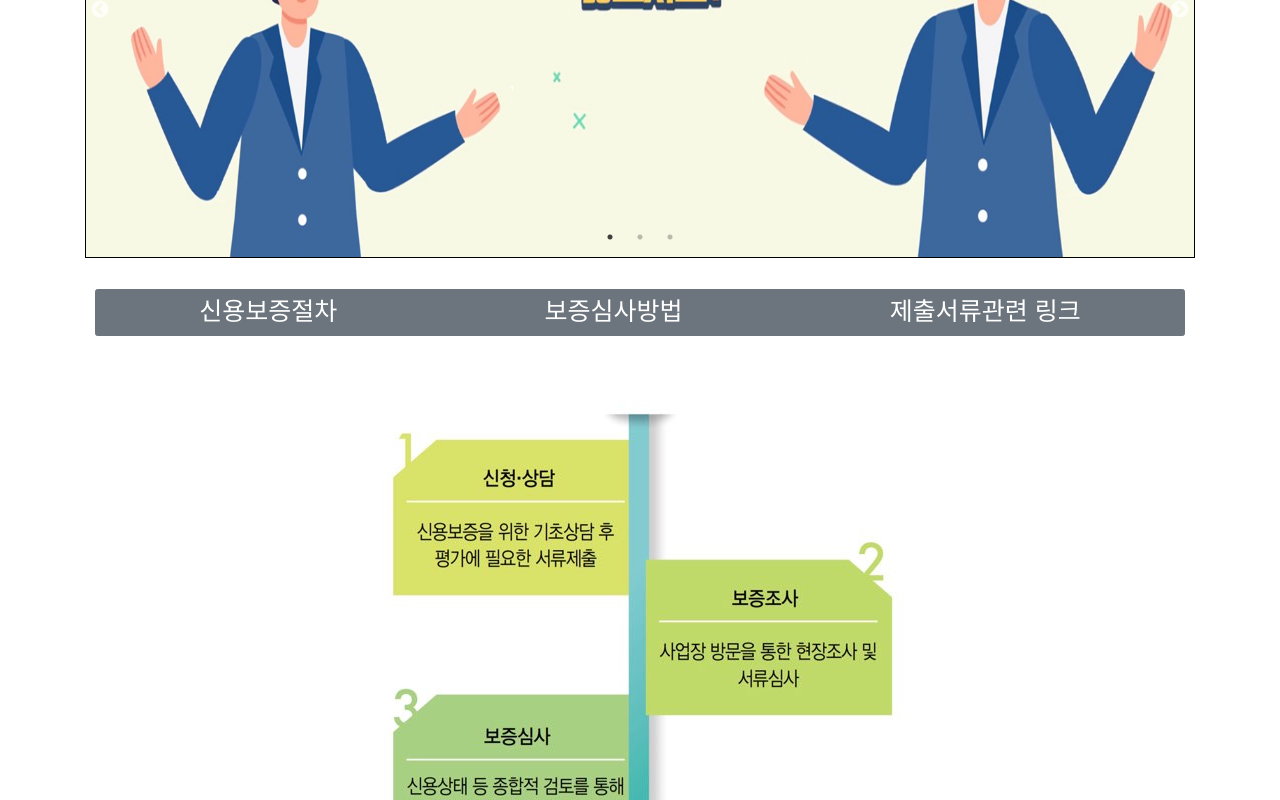
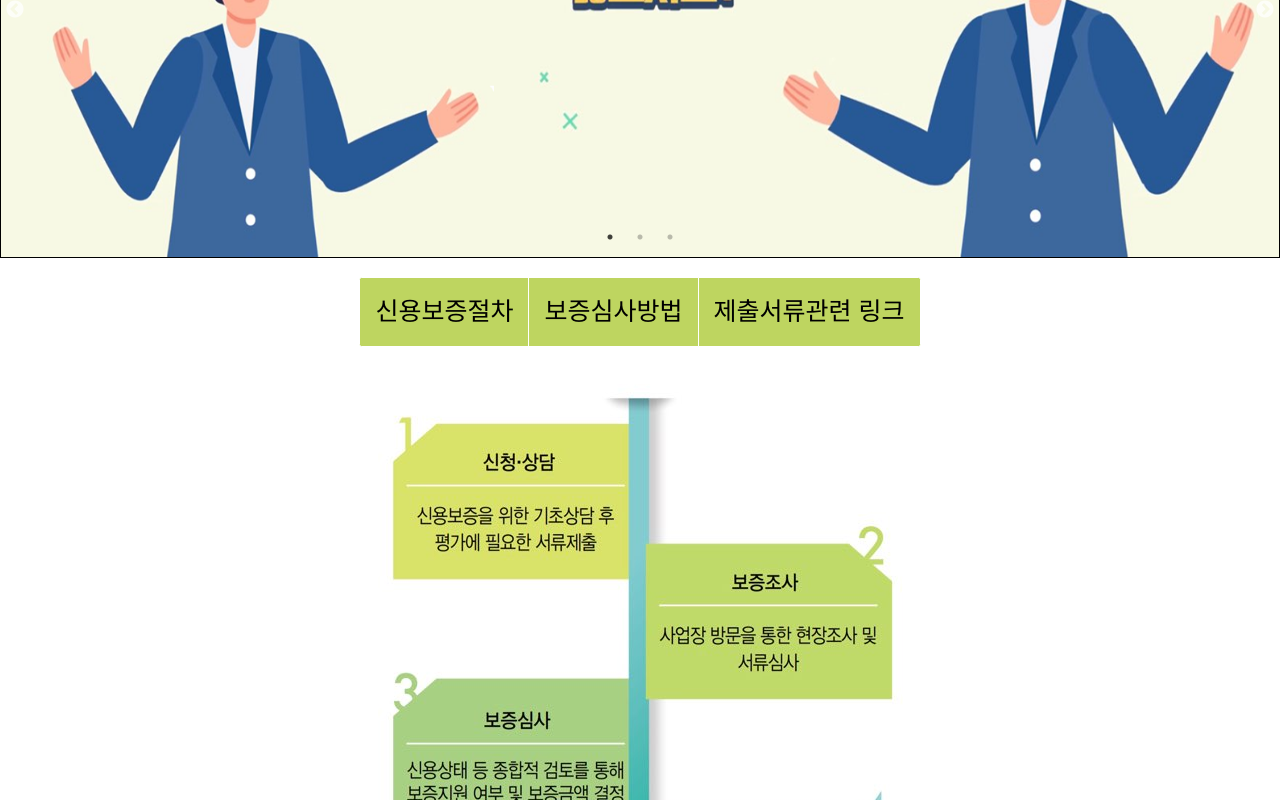
Before and after one commit to cohim/cosohim-hackathon, a React (Create React App) app: page /process in a window 1280 px wide. Shown: the part 304-1104 px from the top of the page. Built offline with nearby package versions, Linux system fonts and the light colour scheme.

Commit message:
process css

```diff
--- a/src/components/ProcessComponent/index.js
+++ b/src/components/ProcessComponent/index.js
@@ -8,12 +8,12 @@ import process2 from '../../assets/images/process2.jpg'
 
 const ProcessComponent = () => {
     return (
-        <>
-        <div>
-            <ButtonGroup aria-label="Basic example">
-                <Button variant="secondary" href="#process1">신용보증절차</Button>
-                <Button variant="secondary" href="#process2">보증심사방법</Button>
-                <Button variant="secondary" href="https://www.hometax.go.kr/">제출서류관련 링크</Button>
+        <div className="ProcessComponent_container">
+        <div className="btn-group">
+            <ButtonGroup aria-label="Basic example" style={{fontSize:"2.5rem", padding:"15px"}}>
+                <Button class ="processbtn" variant="secondary" href="#process1" style={{color: "#000000", fontSize:"2.5rem", padding:"15px",border:"1.5px solid white ", background:"#bed560"}}>신용보증절차</Button>
+                <Button class ="processbtn" variant="secondary" href="#process2" style={{color: "#000000",fontSize:"2.5rem", padding:"15px",border:"1.5px solid white", background:"#bed560"}}>보증심사방법</Button>
+                <Button class ="processbtn" variant="secondary" href="https://www.hometax.go.kr/" style={{color: "#000000",fontSize:"2.5rem", padding:"15px",border:"1.5px solid white", background:"#bed560"}}>제출서류관련 링크</Button>
             </ButtonGroup>
         </div>
         <div className="process_article">
@@ -21,7 +21,7 @@ const ProcessComponent = () => {
                     <br /><img src={process1} id="process1" alt="process1_jpg"/> <br />
                     <br /><img src={process2} id="process2" alt="process2_jpg"/>
         </div>
-        </>
+        </div>
     )
 }
 
--- a/src/layout/Layout.js
+++ b/src/layout/Layout.js
@@ -8,8 +8,8 @@ const Layout = ({children}) => {
     return (
         <div className="layout">
             <Header />
+                <MainBanner />
             <Container>
-                <MainBanner />
                 {children}
             </Container>
             {/* <Footer /> */}
--- a/src/style/foundation.css
+++ b/src/style/foundation.css
@@ -1,7 +1,8 @@
 /* foundation css */
 
 .foundation_article_name{
-    background-color: orange;
+    background-color: #bed560 ;
+    color: black;
     font-size: 3em;
     font-weight: bold;
     text-align: center;
@@ -9,7 +10,7 @@
     line-height: 3em;
 }
 .ceo_article_name{
-    background-color: orange;
+    background-color: #bed560 ;
     font-size: 3em;
     font-weight: bold;
     text-align: center;
--- a/src/style/process.css
+++ b/src/style/process.css
@@ -2,33 +2,10 @@
 
 /* 버튼 크게 만들려고 css만듦  */
 
-#root > div > div.container > div:nth-child(2) > div > div:nth-child(1) > div{
-    padding: 10px;
-    display:flex;
-    height: 100px;
-    justify-content:center;
-    align-items:center;
-    font-size: 25px;
+.ProcessComponent_container{
+    text-align: center;
+    font-size:1.5rem;
 }
-#root > div > div.container > div:nth-child(2) > div > div.process_article{
-    display: block;
-    text-align: center;
-    justify-content:center;
-    align-items:center;
-    font-size: 25px;
-    font-style: bold;
+.btn-group{
+    color: black;
 }
-/*
-#root > div > div.container > div:nth-child(2) > div > div:nth-child(1) > div{
-    font-size: 2em;
-} */
-
-#root > div > div.container > div:nth-child(2) > div > div:nth-child(1) > div > a:nth-child(1){
-    font-size: 1em;
-}
-#root > div > div.container > div:nth-child(2) > div > div:nth-child(1) > div > a:nth-child(2){
-    font-size: 1em;
-}
-#root > div > div.container > div:nth-child(2) > div > div:nth-child(1) > div > a:nth-child(3){
-    font-size: 1em;
-}
--- a/src/style/qna.css
+++ b/src/style/qna.css
@@ -6,7 +6,7 @@
 }
 
 .qna_name{
-    background-color: orange;
+    background-color: #bed560 ;
     font-size: 3em;
     font-weight: bold;
     text-align: center;
```
